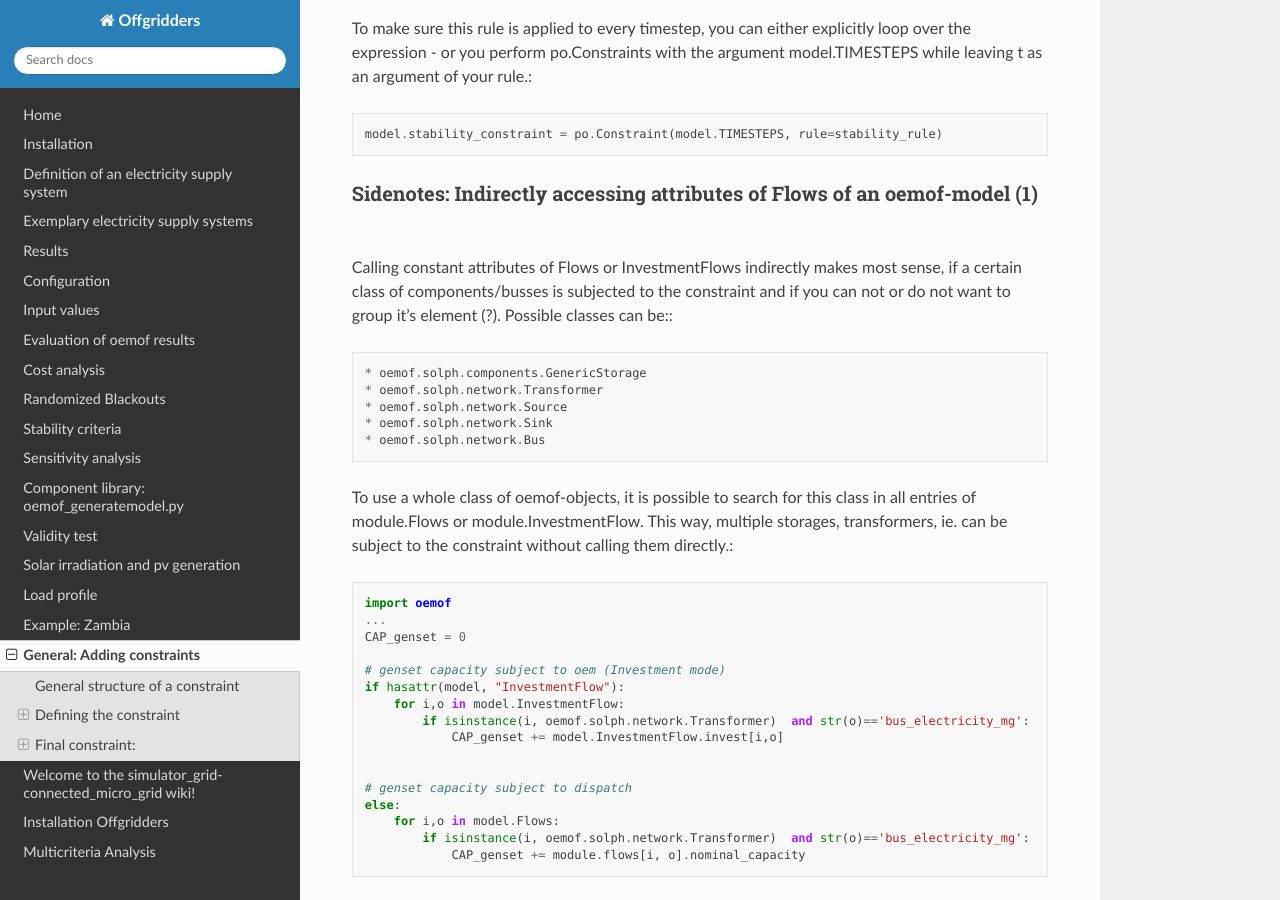
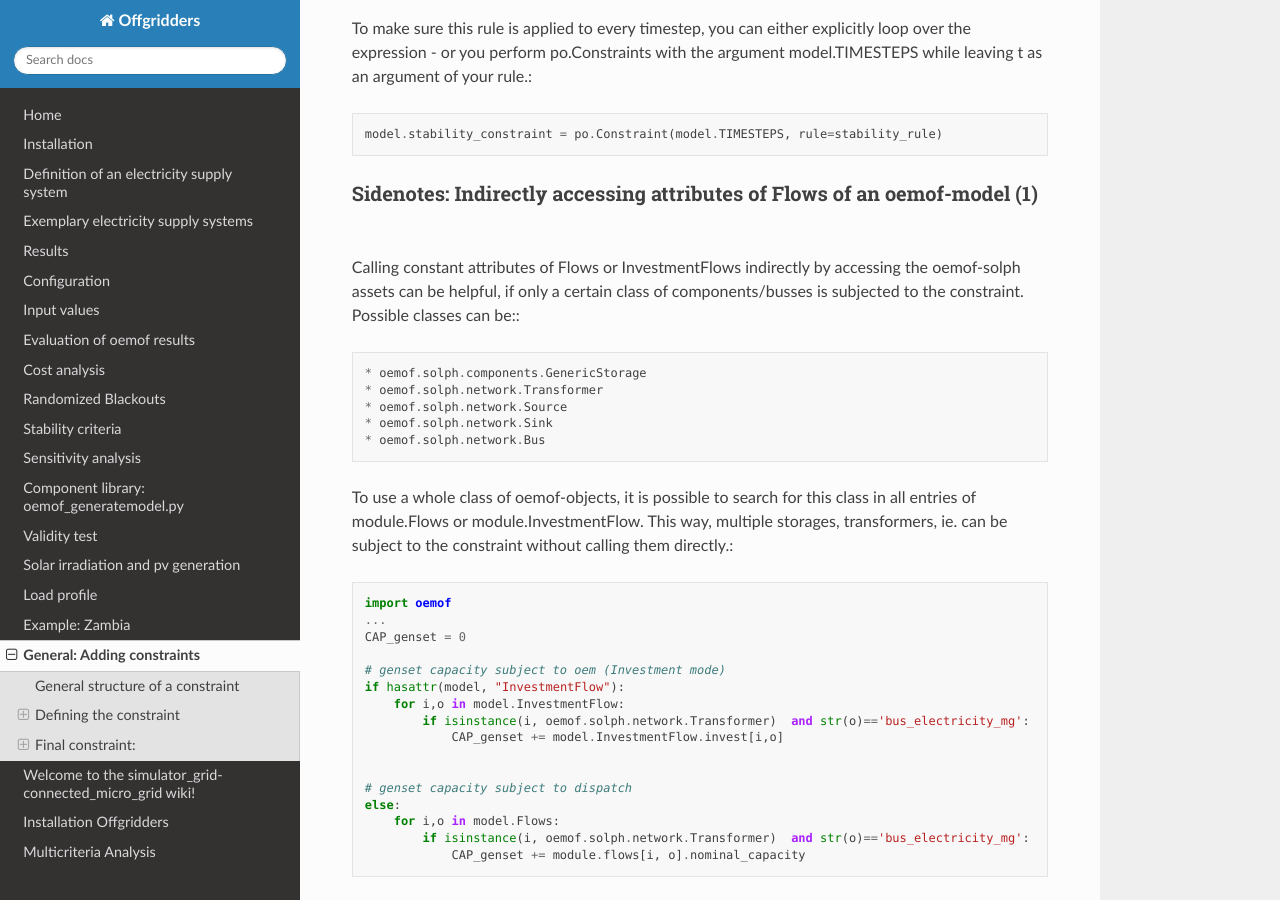
Before and after one commit to rl-institut/offgridders, a Sphinx documentation site: the page built from docs/Constrains.rst, in a window 1280 px wide and 900 px high, scrolled down 2331 px. Built offline with Sphinx 7.4.7 and the Read the Docs theme 2.0.0, drawn with Linux system fonts in a browser that asks for light colours.

Commit message:
Update docs/Constrains.rst
Co-authored-by: smartie2076 <44204527+smartie2076@users.noreply.github.com>

```diff
--- a/docs/Constrains.rst
+++ b/docs/Constrains.rst
@@ -100,7 +100,7 @@ To make sure this rule is applied to every timestep, you can either explicitly l
 Sidenotes: Indirectly accessing attributes of Flows of an oemof-model (1)
 +++++++++++++++++++++++++++++++++++++++++++++++++++++++++++++++++++++++++
 
-Calling constant attributes of Flows or InvestmentFlows indirectly makes most sense, if a certain class of components/busses is subjected to the constraint and if you can not or do not want to group it's element (?). Possible classes can be:::
+Calling constant attributes of Flows or InvestmentFlows indirectly by accessing the oemof-solph assets can be helpful, if only a certain class of components/busses is subjected to the constraint. Possible classes can be:::
 
 * oemof.solph.components.GenericStorage
 * oemof.solph.network.Transformer
```
